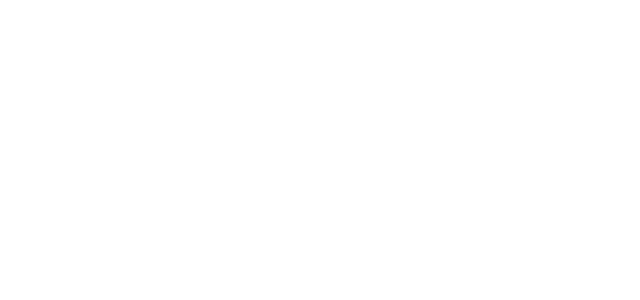
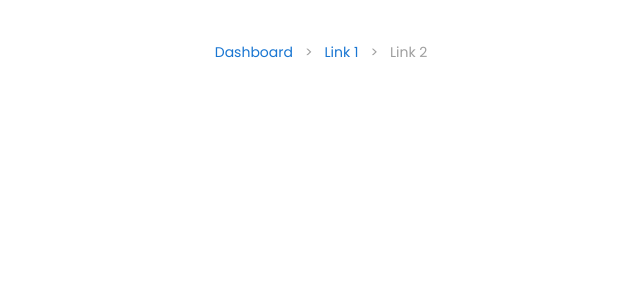
Before and after one commit to firdausraginda/elearning-web, a Vue app: page /test in a window 1280 px wide. Shown: the top 300 px of the page, without its empty margins (153-793 px from the left). Built offline with nearby package versions, Linux system fonts and the light colour scheme.

Commit message:
page test progress

```diff
--- /dev/null
+++ b/src/assets/addie.js
@@ -0,0 +1,46 @@
+var dataADDIE = [
+    {
+        title: "1. Introduction",
+        subtitle:
+            "Lorem Ipsum is simply dummy text of the printing and typesetting industry. Lorem..",
+        idPage: 'introduction',
+        video: ''
+    },
+    {
+        title: "2. Analysis",
+        subtitle:
+            "Lorem Ipsum is simply dummy text of the printing and typesetting industry. Lorem..",
+        idPage: 'analysis',
+        video: ''
+    },
+    {
+        title: "3. Design",
+        subtitle:
+            "Lorem Ipsum is simply dummy text of the printing and typesetting industry. Lorem..",
+        idPage: 'design',
+        video: ''
+    },
+    {
+        title: "4. Development",
+        subtitle:
+            "Lorem Ipsum is simply dummy text of the printing and typesetting industry. Lorem..",
+        idPage: 'development',
+        video: ''
+    },
+    {
+        title: "5. Implementation",
+        subtitle:
+            "Lorem Ipsum is simply dummy text of the printing and typesetting industry. Lorem..",
+        idPage: 'implementation',
+        video: ''
+    },
+    {
+        title: "6. Evaluation",
+        subtitle:
+            "Lorem Ipsum is simply dummy text of the printing and typesetting industry. Lorem..",
+        idPage: 'evaluation',
+        video: ''
+    }
+]
+
+export { dataADDIE }
--- a/src/router.js
+++ b/src/router.js
@@ -2,6 +2,7 @@
 import Router from 'vue-router'
 import Home from '../src/views/Home.vue'
 import InfoTest from '../src/views/InfoTest.vue'
+import Test from '../src/views/Test.vue'
 
 Vue.use(Router)
 
@@ -15,9 +16,14 @@
       component: Home
     },
     {
-      path: '/infoTest',
+      path: '/infoTest/:idPage',
       name: 'infoTest',
       component: InfoTest
+    },
+    {
+      path: '/test',
+      name: 'test',
+      component: Test
     }
   ]
 })
--- a/src/views/Home.vue
+++ b/src/views/Home.vue
@@ -13,8 +13,8 @@
         </v-flex>
       </v-layout>
       <v-layout wrap>
-        <template v-for="item in items">
-          <v-flex xs6 md4 :key="item.title">
+        <template v-for="item in listADDIE">
+          <v-flex xs6 md4 :key="item.title" @click="moveNext(item.idPage)">
             <v-card class="elevation-0 px-2 py-2 rounded-card hover-card">
               <v-card-title justify-start>
                 <div justify-start>
@@ -41,46 +41,22 @@
 </template>
 
 <script>
+  import { dataADDIE } from '../assets/addie.js'
+
   export default {
     name: "home",
     data() {
       return {
-      items: [
-        {
-          title: "1. Introduction",
-          subtitle:
-            "Lorem Ipsum is simply dummy text of the printing and typesetting industry. Lorem.."
-        },
-        {
-          title: "2. Analysis",
-          subtitle:
-            "Lorem Ipsum is simply dummy text of the printing and typesetting industry. Lorem.."
-        },
-        {
-          title: "3. Design",
-          subtitle:
-            "Lorem Ipsum is simply dummy text of the printing and typesetting industry. Lorem.."
-        },
-        {
-          title: "4. Development",
-          subtitle:
-            "Lorem Ipsum is simply dummy text of the printing and typesetting industry. Lorem.."
-        },
-        {
-          title: "5. Implementation",
-          subtitle:
-            "Lorem Ipsum is simply dummy text of the printing and typesetting industry. Lorem.."
-        },
-        {
-          title: "6. Evaluation",
-          subtitle:
-            "Lorem Ipsum is simply dummy text of the printing and typesetting industry. Lorem.."
-        }
-      ]
+        listADDIE: dataADDIE
       };
     },
-  created() {},
-  methods: {}
+    created() {
+    },
+    methods: {
+      moveNext(page){
+        this.$router.push({path: `/infoTest/${page}`})
+      }
+    }
   };
 </script>
 
@@ -89,22 +65,28 @@
     cursor: pointer;
     box-shadow: -4px 4px 4px rgba(0, 0, 0, 0.25) !important;
   }
+
   .primer-color {
     color: #018caa;
   }
+
   .rounded-card {
     border-radius: 15px !important;
   }
+
   h1 {
     font-size: 32px;
     color: #018caa;
   }
+
   h4 {
     font-weight: 400;
   }
+
   .second-color {
     color: #8f8f8f;
   }
+
   .text--secondary {
     line-height: 1.4;
   }
--- a/src/views/InfoTest.vue
+++ b/src/views/InfoTest.vue
@@ -24,6 +24,9 @@
   },
   components: {
     Btn
+  },
+  created(){
+    console.log(this.$route.params.idPage);
   }
 };
 </script>
--- /dev/null
+++ b/src/views/Test.vue
@@ -0,0 +1,40 @@
+<template>
+  <div class="test">
+    <v-container>
+      <v-layout justify-center>
+        <v-flex md6>
+          <v-breadcrumbs :items="items" divider=">"></v-breadcrumbs>
+        </v-flex>
+      </v-layout>
+    </v-container>
+  </div>
+</template>
+
+<script>
+export default {
+  data() {
+    return {
+      items: [
+        {
+          text: "Dashboard",
+          disabled: false,
+          href: "breadcrumbs_dashboard"
+        },
+        {
+          text: "Link 1",
+          disabled: false,
+          href: "breadcrumbs_link_1"
+        },
+        {
+          text: "Link 2",
+          disabled: true,
+          href: "breadcrumbs_link_2"
+        }
+      ]
+    };
+  }
+};
+</script>
+
+<style lang="scss" scoped>
+</style>
```
Lines whose indentation alone changed are shown as unchanged.
